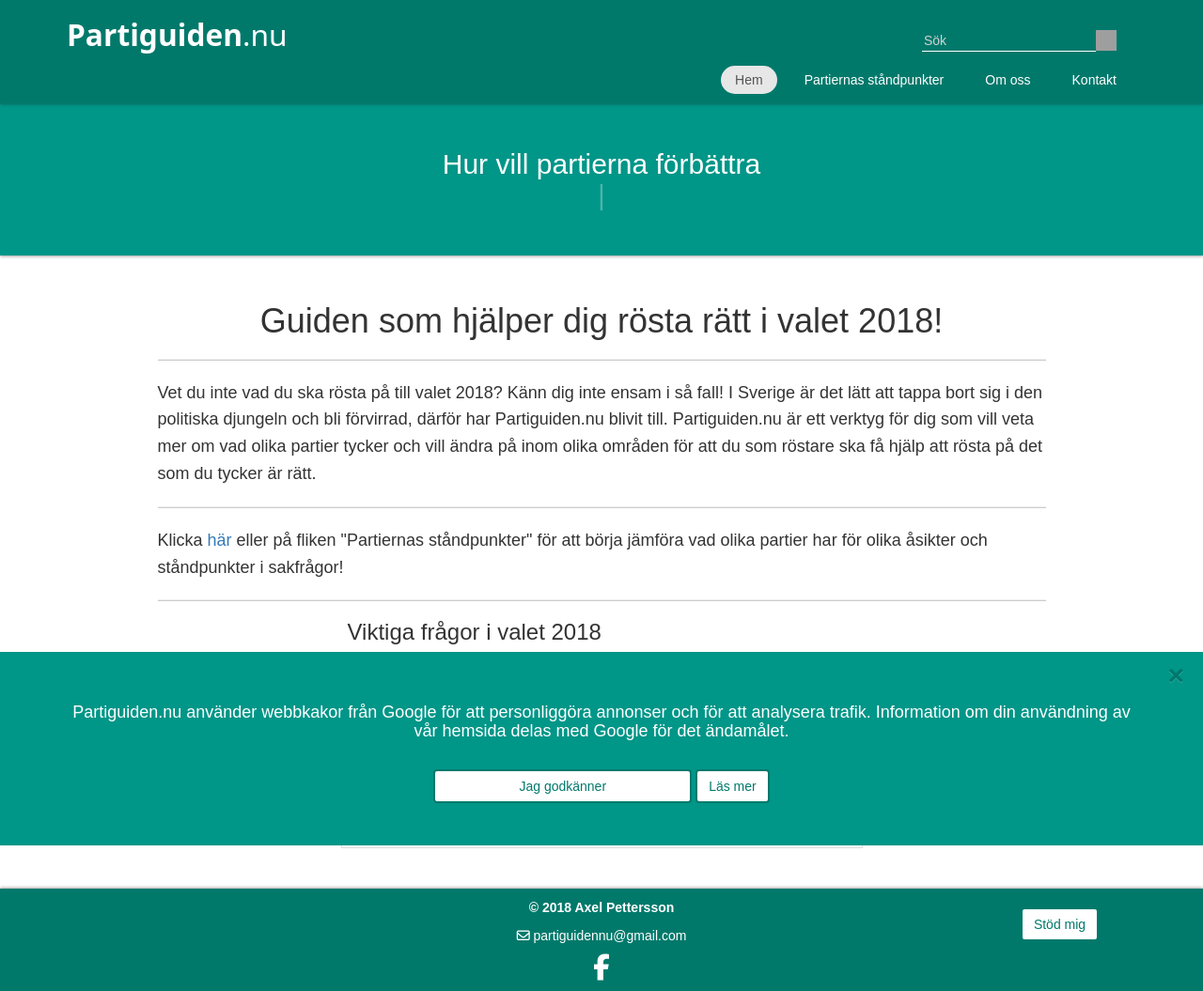
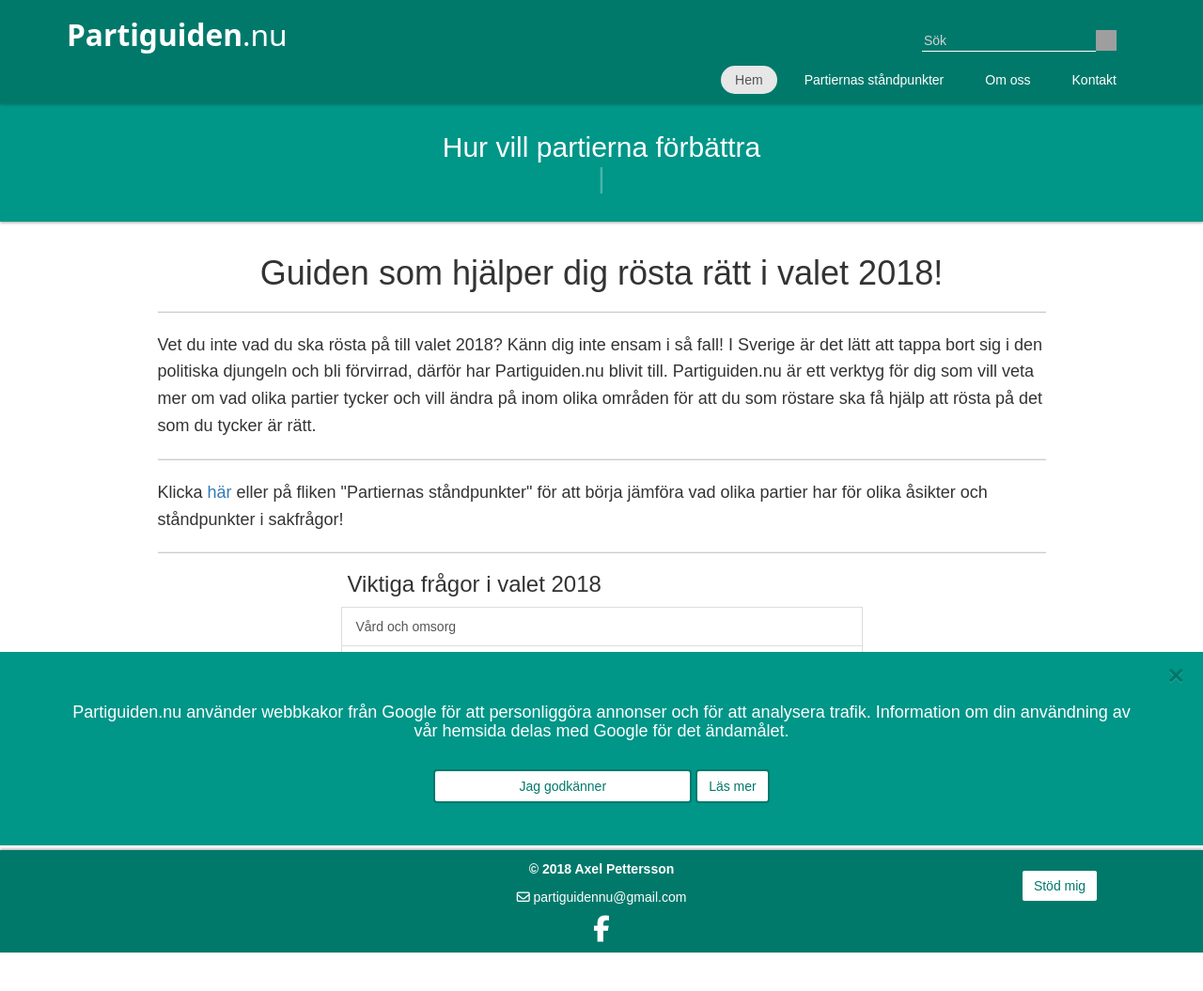
Before and after one commit to Ackuq/partiguiden.nu, a Jekyll site: the page built from index.md, in a window 1280 px wide. Shown: the whole page at 94% size. Built offline with Jekyll 4.4.1, drawn with Linux system fonts in a browser that asks for light colours; nearby versions of some CDN libraries; some web fonts are replaced; after the commit the page ends 1014 px from its top, so only the background shows below that; grey boxes are pictures that could not be loaded.

Commit message:
Some code fixes

```diff
--- a/_layouts/default.html
+++ b/_layouts/default.html
@@ -94,6 +94,7 @@
 
     </head>
 <body>
+    <!-- Header -->
     <div id="header">
         <nav class="navbar navbar-default navbar-fixed-top navbar-absolute">
             <div class="container">
@@ -126,22 +127,13 @@
             </div>
         </nav>
     </div>
+    <!-- Content -->
     <div id="content" {% if page.url == '/' %} style="padding-top:0" {% endif %}>
     {{ content }}
     </div>
-    <div id="cookie-banner" style="display: none">
-        <button type="button" class="close bannerClose" onclick="closeBanner()">&times;</button>
-        <div class="container">
-            <h4 class="cookie-text">Partiguiden.nu använder webbkakor från Google för att personliggöra annonser och för att analysera trafik. Information om din användning av vår hemsida delas med Google för det ändamålet.</h4>
-            <button onclick="gaOpt()" class="cookies-button btn">
-                <span>Jag godkänner</span>
-            </button>
-            <a target="_blank" class="read-more btn" href="https://www.google.com/intl/en/policies/technologies/cookies/">
-                <span>Läs mer</span>
-            </a>
-        </div>
-    </div>
     {% if site.url != 'http://localhost:4000' %}
+
+    <!-- Footer ad -->
     <div align="center" style="margin-bottom: 3px">
         <script async src="//pagead2.googlesyndication.com/pagead/js/adsbygoogle.js"></script>
         <!-- Responsive ad -->
@@ -155,6 +147,8 @@
         </script>
     </div>
     {% endif %}
+
+    <!-- footer -->
     <footer id="footer">
         <div class="container">
             <div class="row text-center">
@@ -175,6 +169,20 @@
             </div>
         </div>
     </footer>
+
+    <!-- Cookie banner -->
+    <div id="cookie-banner" style="display: none">
+        <button type="button" class="close bannerClose" onclick="closeBanner()">&times;</button>
+        <div class="container">
+            <h4 class="cookie-text">Partiguiden.nu använder webbkakor från Google för att personliggöra annonser och för att analysera trafik. Information om din användning av vår hemsida delas med Google för det ändamålet.</h4>
+            <button onclick="gaOpt()" class="cookies-button btn">
+                <span>Jag godkänner</span>
+            </button>
+            <a target="_blank" class="read-more btn" href="https://www.google.com/intl/en/policies/technologies/cookies/">
+                <span>Läs mer</span>
+            </a>
+        </div>
+    </div>
 
     <!-- Modal -->
     <div class="modal fade" id="donationModal" role="dialog">
--- a/_sass/_default.scss
+++ b/_sass/_default.scss
@@ -27,10 +27,14 @@ body {
 #content {
     padding-top: 20px;
     flex: 1 0 auto;
-    margin-bottom: 20px;
+    margin-bottom: 15px;
+}
+#content > .container{
+    margin-top: 10px;
 }
 
 #footer {
+    margin-top: 15px;
     padding-top: 10px;
     padding-bottom: 10px;
     width: 100%;
@@ -48,7 +52,6 @@ body {
     color: inherit;
     text-decoration: none;
 }
-
 #mail > a:hover,
 .footer_content > a:hover{
     color: #bdc3c7;
--- a/css/styles.scss
+++ b/css/styles.scss
@@ -23,10 +23,21 @@
     box-shadow: 0 0 #FFFFFF inset, 0 1px 3px rgba(34, 25, 25, 0.4);
     color: #fff;
     background-color: #009688;
+    margin-bottom: 15px;
+}
+@media (min-width: 768px) {
+    #hemjumbotron{
+        padding-top: 30px;
+        padding-bottom: 30px;
+    }
 }
 @media (max-width: 767px) {
     #hemjumbotron > h2{
         font-size: 26px;
+    }
+    #hemjumbotron{
+        padding-top: 48px;
+        padding-bottom: 48px;
     }
 }
 .noMargin {
--- a/index.md
+++ b/index.md
@@ -2,7 +2,7 @@
 layout: default
 title: Partiguiden
 ---
-  <div class="jumbotron text-center" id="hemjumbotron">
+  <div class="text-center" id="hemjumbotron">
     <h2 class="noMargin"> Hur vill partierna förbättra <br>
         <span class="element" id="typeText"></span>
         <span class="typed-cursor"></span>
```
